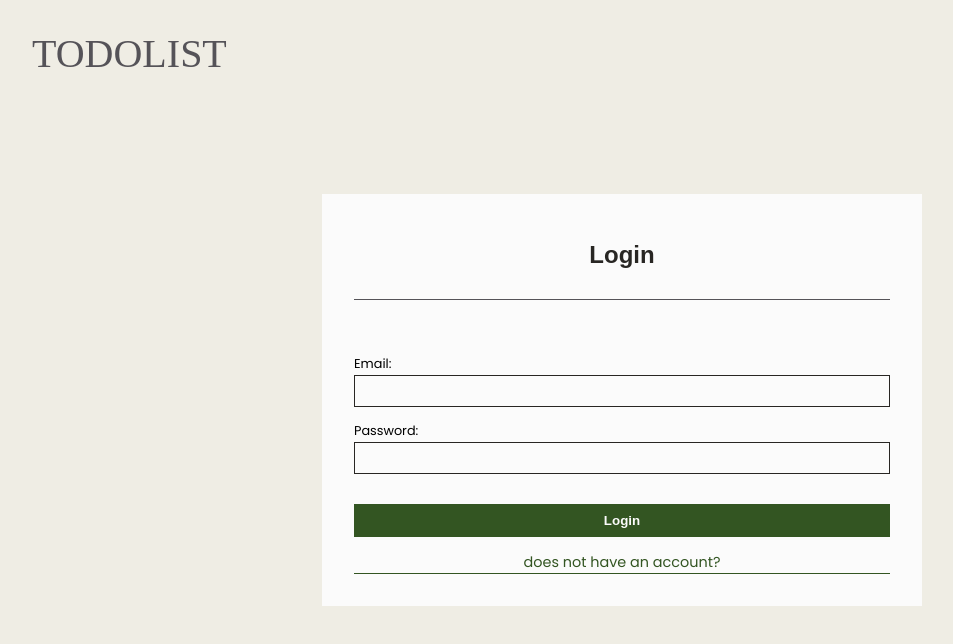
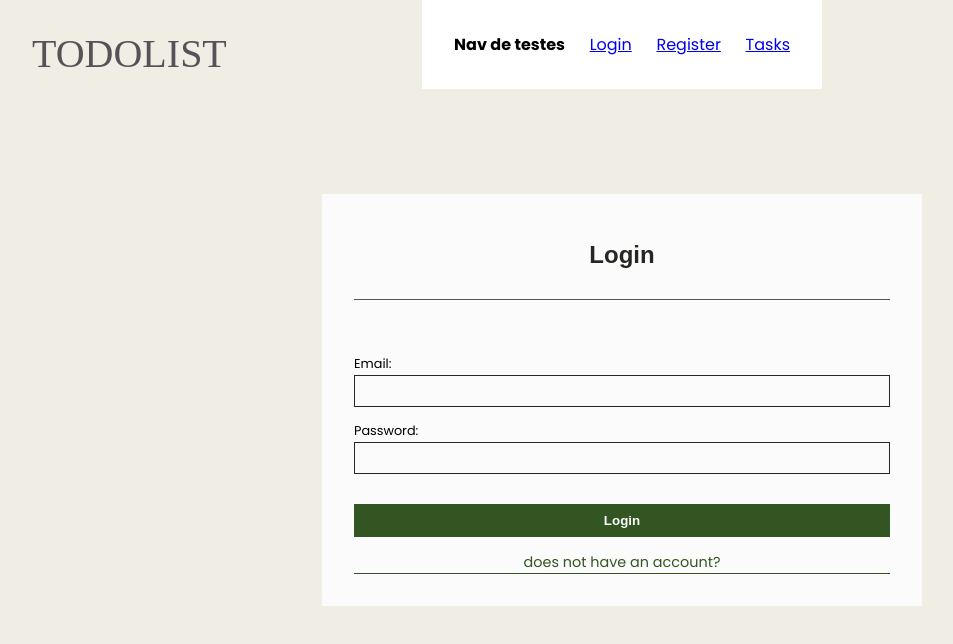
Before and after one commit to AltamiroF-22/fullstack_todo_front, a React (Vite) app: page /login in a window 1280 px wide. Shown: the top 644 px of the page, without its empty margins (18-971 px from the left). Built offline with nearby package versions, Linux system fonts and the light colour scheme; a web font is replaced by a local one.

Commit message:
some small changes

```diff
--- a/src/App.tsx
+++ b/src/App.tsx
@@ -1,8 +1,10 @@
 import { Outlet } from "react-router-dom";
+import DEVNAVBAR from "./components/DEV_NAVBAR/DEVNAVEBAR";
 
 function App() {
   return (
     <>
+    <DEVNAVBAR/>
       <Outlet />
     </>
   );
--- a/src/components/DEV_NAVBAR/DEVNAVEBAR.tsx
+++ b/src/components/DEV_NAVBAR/DEVNAVEBAR.tsx
@@ -1,16 +1,17 @@
 import { Link } from "react-router-dom";
-import './sass.sass'
+import "./sass.sass";
 
 const DEVNAVBAR = () => {
   return (
-    <nav>
-      <Link to="/login">Login</Link>
-      <Link to="/register">Register</Link>
-      <Link to="/">Tasks</Link>
-    </nav>
+    <>
+      <nav className="test-nav">
+        <h4>Nav de testes</h4>
+        <Link to="/login">Login</Link>
+        <Link to="/register">Register</Link>
+        <Link to="/">Tasks</Link>
+      </nav>
+    </>
   );
 };
 
-
-
-export default DEVNAVBAR
+export default DEVNAVBAR;
--- a/src/components/DEV_NAVBAR/sass.sass
+++ b/src/components/DEV_NAVBAR/sass.sass
@@ -1,4 +1,4 @@
-nav
+.test-nav
     position: absolute
     top: 0
     left: 50%
```
